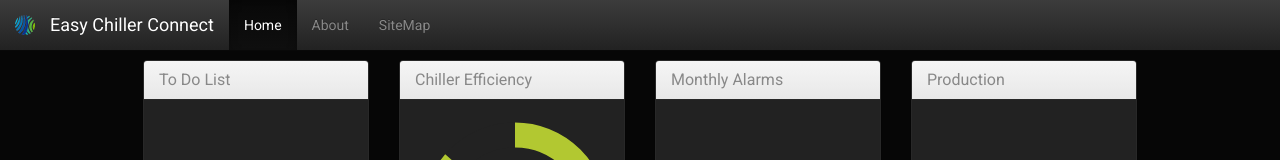
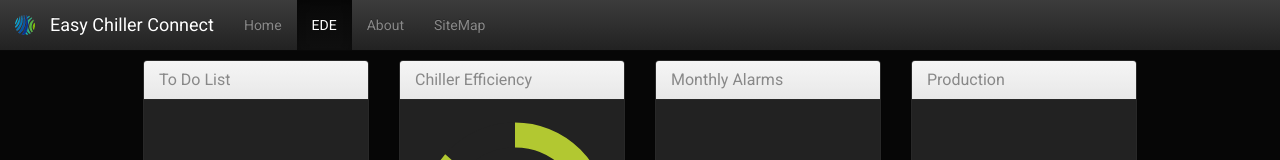
Before and after one commit to maltman2k/sisweb001, a website: page public/edeiot.html in a window 1280 px wide. Shown: the top 160 px of the page. Drawn offline with nearby package versions, Linux system fonts and the light colour scheme.

Commit message:
Fixed Active menus

```diff
--- a/public/edeiot.html
+++ b/public/edeiot.html
@@ -151,7 +151,10 @@
             </div>
             <div id="navbar" class="navbar-collapse collapse">
                 <ul class="nav navbar-nav">
-                    <li class="active"><a href="/">Home</a></li>
+                    <li ><a href="/">Home</a></li>
+					<li class="active">
+						<a href="/EDEIOT">EDE</a>
+					</li>
 					<li><a href="about">About</a></li>
                     <li><a href="sitemap">SiteMap</a></li>
                 </ul>
```
Also changed, not shown: public/HTMLPage.html (deleted, +0 -11 lines), public/about.html (+2 -2 lines), public/sitemap.html (+2 -2 lines).
